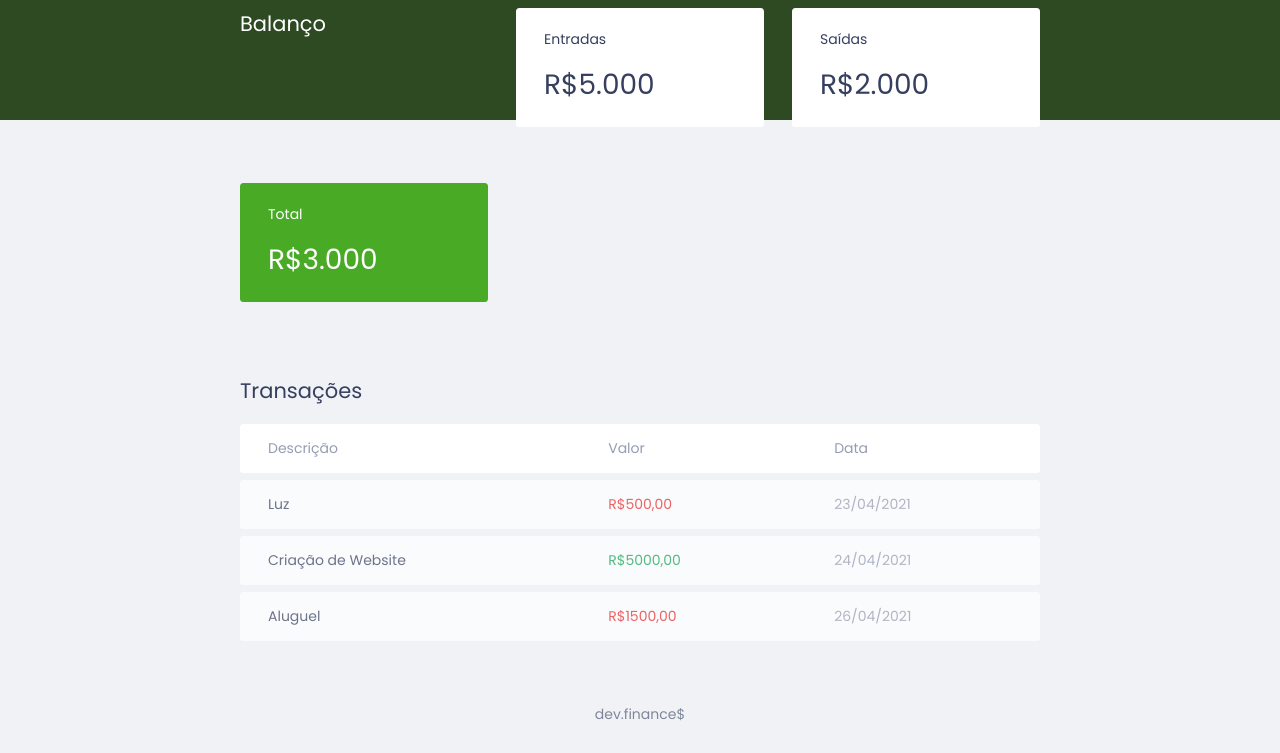
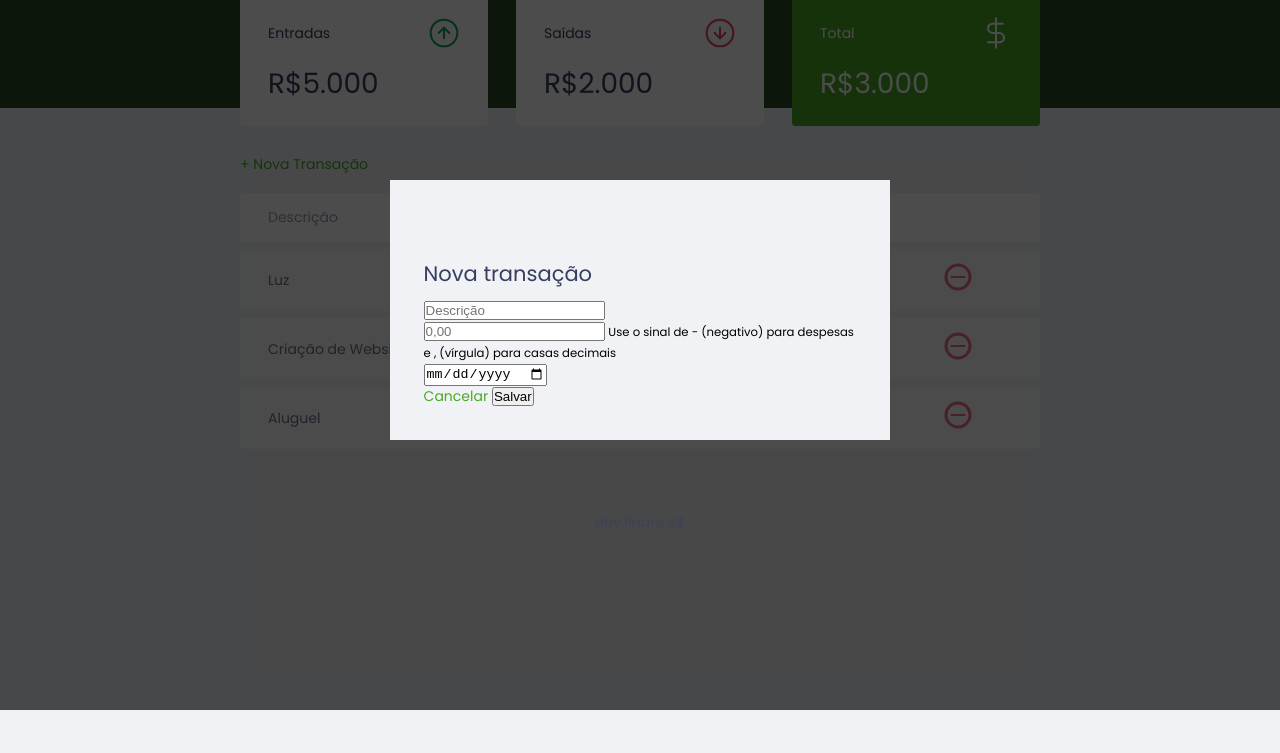
Before and after one commit to YagoFGomes/dev-finances, a plain HTML site: page index.html in a window 1280 px wide. Shown: the part 90-843 px from the top of the page. After the commit the page ends 800 px from the top, so only its background shows below. Drawn offline with Linux system fonts and the light colour scheme.

Commit message:
criado o form de dados

```diff
--- a/index.html
+++ b/index.html
@@ -11,32 +11,46 @@
 
 <body>
     <header>
-        <h1 id='logo'>dev.finance$</h1>
+        <img src="./assets/logo.svg" alt="logo dev finance">
     </header>
     <main class='container'>
         <section id='balance'>
-            <h2>Balanço</h2>
+            <h2 class='sr-only'>Balanço</h2>
             <div class='card'>
-                <h3>Entradas</h3>
+                <h3>
+                    <span>Entradas</span>
+                    <img src="./assets/income.svg" alt="imagem de entradas">
+                </h3>
                 <p>R$5.000</p>
             </div>
             <div class='card'>
-                <h3>Saídas</h3>
+                <h3>
+                    <span>Saídas</span>
+                    <img src="./assets/expense.svg" alt="imagem de saídas">
+                </h3>
                 <p>R$2.000</p>
             </div>
             <div class='card total'>
-                <h3>Total</h3>
+                <h3>
+                    <span>Total</span>
+                    <img src="./assets/total.svg" alt="imagem de saídas">
+
+                </h3>
                 <p>R$3.000</p>
             </div>
         </section>
         <section id='transaction'>
-            <h2>Transações</h2>
+            <h2 class='sr-only'>Transações</h2>
+
+            <a href="#" class="button new">+ Nova Transação</a>
+
             <table id='data-table'>
                 <thead>
                     <tr>
                         <th>Descrição</th>
                         <th>Valor</th>
                         <th>Data</th>
+                        <th></th>
                     </tr>
                 </thead>
                 <tbody>
@@ -44,21 +58,51 @@
                         <td class='description'>Luz</td>
                         <td class="expense">R$500,00</td>
                         <td class='date'>23/04/2021</td>
+                        <td><img src="./assets/minus.svg" alt="Remover Transação"></td>
                     </tr>
                     <tr>
                         <td class='description'>Criação de Website</td>
                         <td class='income'>R$5000,00</td>
                         <td class='date'>24/04/2021</td>
+                        <td><img src="./assets/minus.svg" alt="Remover Transação"></td>
                     </tr>
                     <tr>
                         <td class='description'>Aluguel</td>
                         <td class="expense">R$1500,00</td>
                         <td class='date'>26/04/2021</td>
+                        <td><img src="./assets/minus.svg" alt="Remover Transação"></td>
                     </tr>
                 </tbody>
             </table>
         </section>
     </main>
+
+    <div class="modal-overlay active">
+        <div class="modal">
+               <div id="form">
+                    <h2>Nova transação</h2>
+                    <form action="">
+                        <div class='input-group'>
+                            <label class='sr-only' for="description">Descrição</label>
+                            <input type="amount" id="description" name='description' placeholder="Descrição">
+                        </div>
+                        <div class='input-group'>
+                            <label class='sr-only' for="description">Valor</label>
+                            <input type="number" id="amount" name='amount' placeholder="0,00" step="0.01">
+                            <small class='help'>Use o sinal de - (negativo) para despesas e , (vírgula) para casas decimais</small>
+                        </div>
+                        <div class='input-group'>
+                            <label class='sr-only' for="description">Data</label>
+                            <input type="date" id="date" name='date'>
+                        </div>
+                        <div class='input-group actions'>
+                            <a href="#" class='button cancel'>Cancelar</a>
+                            <button> Salvar</button>
+                        </div>
+                    </form>
+               </div>
+        </div>
+    </div>
 
     <footer>
         <div>
```
Also changed, not shown: assets/expense.svg (added), assets/income.svg (added), assets/logo.svg (added), assets/minus.svg (added), assets/plus.svg (added), assets/total.svg (added).
